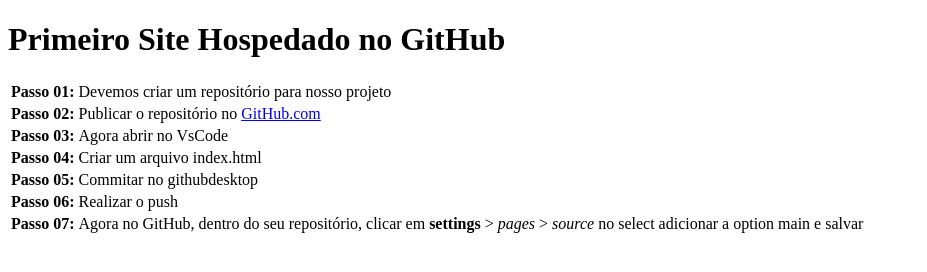
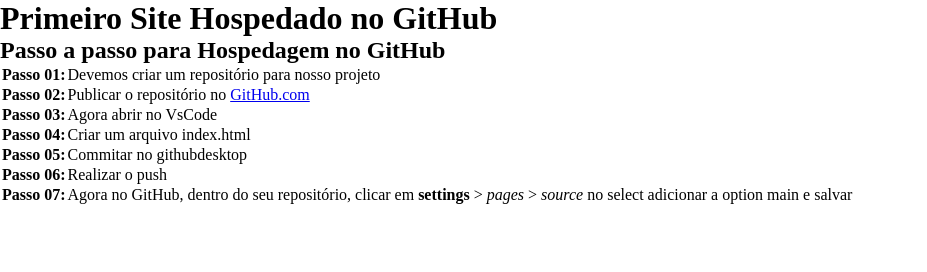
Before and after one commit to FabricioIFPR/primeiro_site, a plain HTML site: page index.html in a window 1280 px wide. Shown: the whole page, without its empty margins (0-927 px from the left). Drawn offline with Linux system fonts and the light colour scheme.

Commit message:
versão 0.3
pasta css

```diff
--- /dev/null
+++ b/css/style.css
@@ -0,0 +1,5 @@
+*{
+    padding: 0px;
+    margin: 0px;
+    box-sizing: border-box;
+}
--- a/index.html
+++ b/index.html
@@ -5,11 +5,13 @@
     <meta http-equiv="X-UA-Compatible" content="IE=edge">
     <meta name="viewport" content="width=device-width, initial-scale=1.0">
     <title>Primeiro Site</title>
+    <link rel="stylesheet" href="css/style.css">
 </head>
 <body>
     <h1>Primeiro Site Hospedado no GitHub</h1>
 
     <section class="info-create-site">
+        <h2>Passo a passo para Hospedagem no GitHub</h2>
         <table>
             <tr>
                 <th>Passo 01: </th>
```
